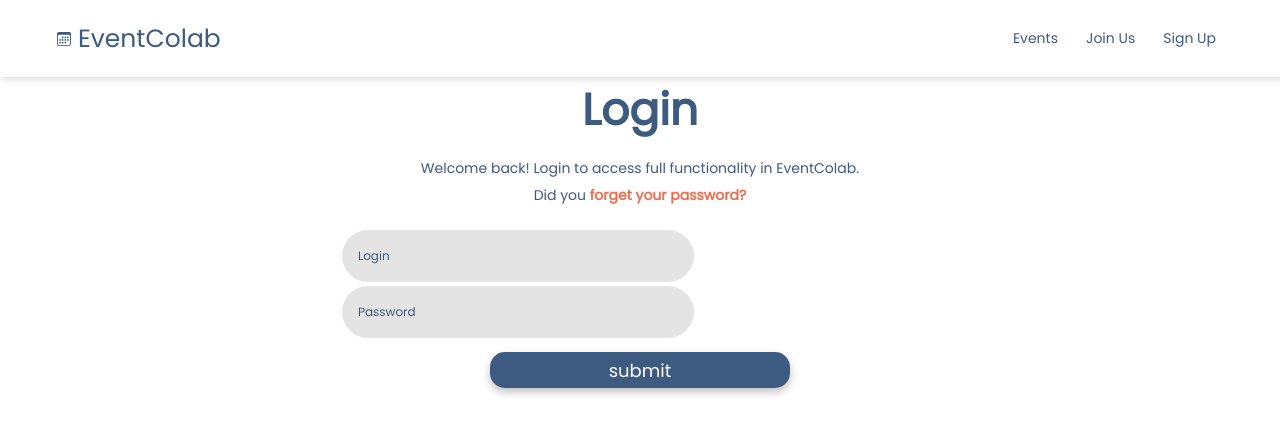
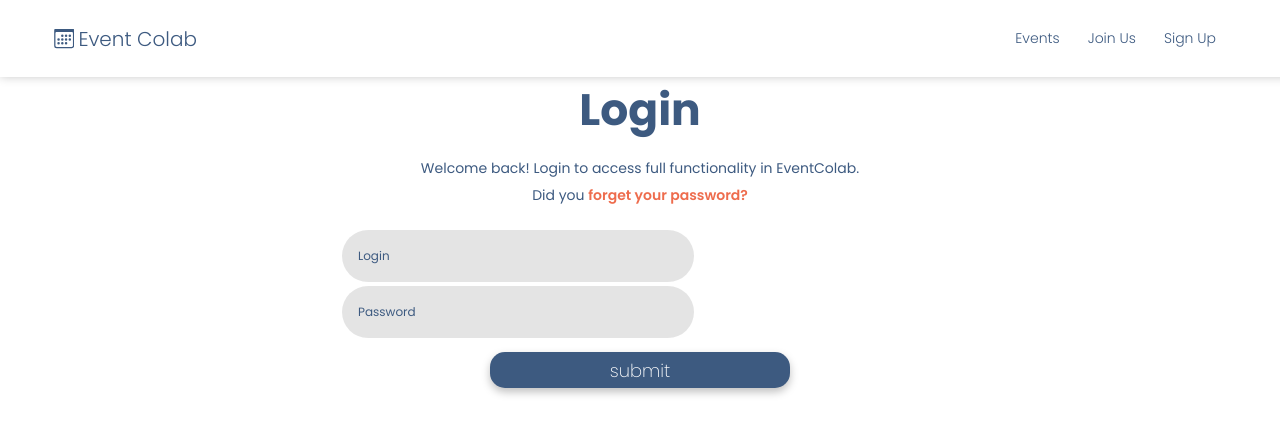
Before and after one commit to Emilysta/ZIwG, a React (Create React App) app in the folder frontend/: page /logIn in a window 1280 px wide. Shown: the top 434 px of the page. Built offline with nearby package versions, Linux system fonts and the light colour scheme.

Commit message:
cleanUp and changes in css, import Poppins different sizes

```diff
--- a/frontend/src/App/App.tsx
+++ b/frontend/src/App/App.tsx
@@ -1,4 +1,3 @@
-import '../Assets/general.css';
 import * as React from "react";
 import { LoginPage } from '../Pages/LoginPage';
 import { Navbar } from "../Components/Navbar/Navbar";
--- a/frontend/src/Assets/General.css
+++ /dev/null
@@ -1,48 +0,0 @@
-@import url('https://fonts.googleapis.com/css?family=Poppins');
-
-body {
-    font-size: 14px;
-}
-
-p,
-a,
-div,
-h1,
-h2,
-h3,
-h4,
-h4,
-input,
-label {
-    font-family: Poppins;
-    color: #3D5A80;
-}
-
-a {
-    text-decoration: none;
-    font-weight: 300;
-    color: #3D5A80;
-    cursor: pointer;
-}
-
-a:hover {
-    color: #98C1D9;
-}
-
-.highlighted {
-    color: #EE6C4D;
-    font-weight: 600;
-}
-
-.underline {
-    text-decoration: underline;
-}
-
-main {
-    display: flex;
-    width: 100%;
-    height: 100vh;
-    flex-direction: column;
-    justify-content: center;
-    align-content: center;
-}
--- a/frontend/src/Assets/general.css
+++ /dev/null
@@ -1,35 +0,0 @@
-@import url('https://fonts.googleapis.com/css?family=Poppins');
-
-body {
-    font-size: 14px;
-}
-
-
-a {
-    text-decoration: none;
-    font-weight: 300;
-    color: #3D5A80;
-    cursor: pointer;
-}
-
-a:hover {
-    color: #98C1D9;
-}
-
-.highlighted {
-    color: #EE6C4D;
-    font-weight: 600;
-}
-
-.underline {
-    text-decoration: underline;
-}
-
-main {
-    display: flex;
-    width: 100%;
-    height: 100vh;
-    flex-direction: column;
-    justify-content: center;
-    align-content: center;
-}
--- a/frontend/src/Components/Logotype.css
+++ b/frontend/src/Components/Logotype.css
@@ -12,12 +12,12 @@
 
 .logoTypeText {
     font-weight: 300;
-    font-size: 25px;
+    font-size: 20px;
 }
 
 .iconStyle{
-    width: 70;
-    height: 70;
-    padding: 0.5em;
+    width: 20px;
+    height: 20px;
+    padding: 0.3em;
     fill: var(--main-color);
 }
--- a/frontend/src/Components/Logotype.tsx
+++ b/frontend/src/Components/Logotype.tsx
@@ -7,7 +7,7 @@
   render(): React.ReactNode {
     return <div className='Logotype'>
       <Calendar3 className='iconStyle' />
-      <Link to="/" className="logoTypeText">EventColab</Link>
+      <Link to="/" className="logoTypeText">Event Colab</Link>
     </div>;
   }
 }
--- a/frontend/src/index.css
+++ b/frontend/src/index.css
@@ -1,4 +1,4 @@
-@import url('https://fonts.googleapis.com/css2?family=Poppins&display=swap');
+@import url('https://fonts.googleapis.com/css2?family=Poppins:ital,wght@0,200;0,300;0,400;0,500;0,600;0,700;1,200;1,300;1,400;1,500;1,600;1,700&display=swap');
 
 :root{
 --main-color: #3D5A80;
@@ -41,3 +41,37 @@
     --light-greyish-color: #AFB6C1;
     }
 }
+
+body {
+  font-size: 14px;
+}
+
+
+a {
+  text-decoration: none;
+  font-weight: 300;
+  color: #3D5A80;
+  cursor: pointer;
+}
+
+a:hover {
+  color: #98C1D9;
+}
+
+.highlighted {
+  color: #EE6C4D;
+  font-weight: 600;
+}
+
+.underline {
+  text-decoration: underline;
+}
+
+main {
+  display: flex;
+  width: 100%;
+  height: 100vh;
+  flex-direction: column;
+  justify-content: center;
+  align-content: center;
+}
```
Also changed, not shown: frontend/tsconfig.json (+0 -8 lines).
